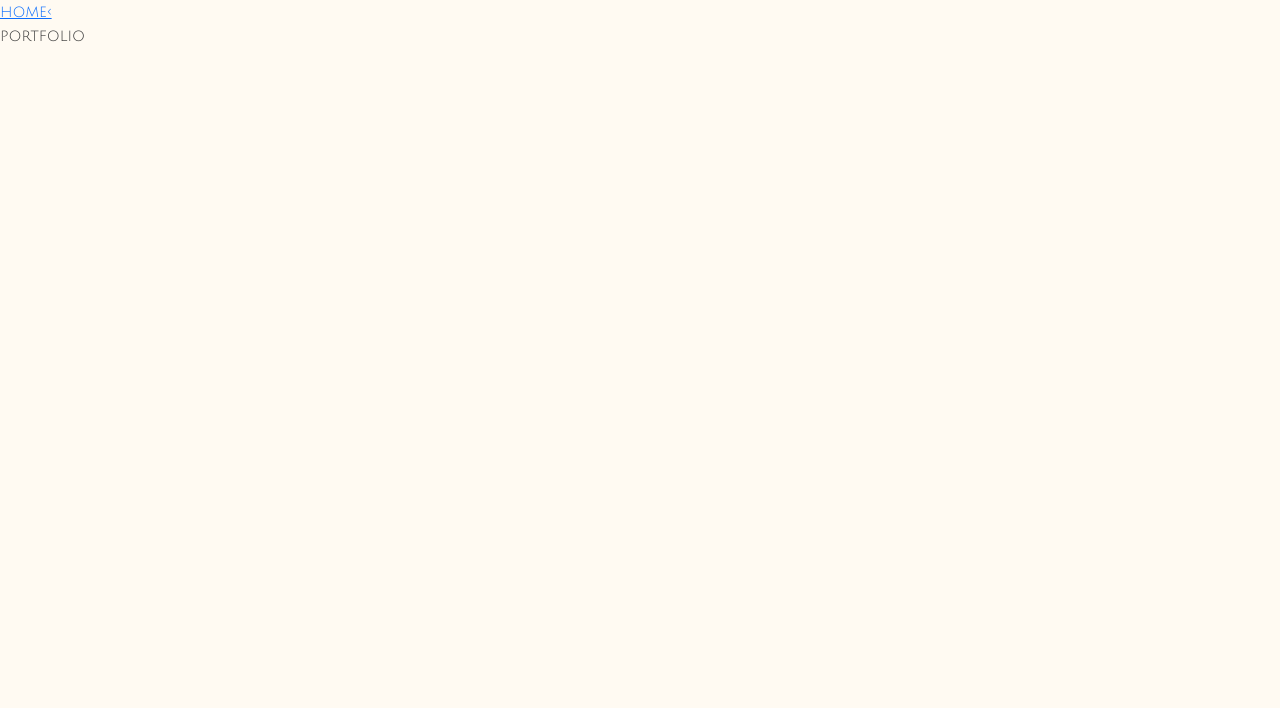
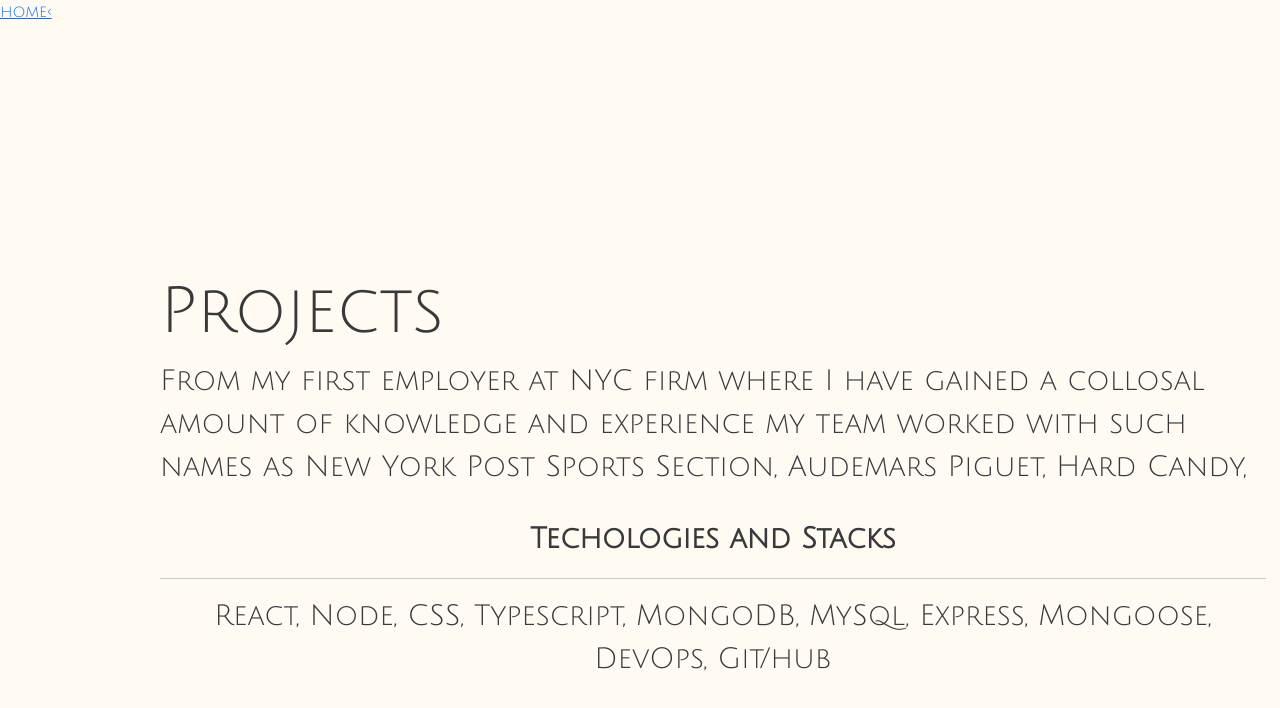
Before and after one commit to prkarpi/portfolio, a React (Create React App) app: page /projects in a window 1280 px wide. Shown: the top 708 px of the page. Built offline with nearby package versions, Linux system fonts and the light colour scheme.

Commit message:
Updated pages/UI

```diff
--- a/src/pages/index.js
+++ b/src/pages/index.js
@@ -1,5 +1,3 @@
-import { useEffect, useState } from "react";
-
 import { Link } from 'react-router-dom';
 
 
@@ -13,7 +11,7 @@ function App() {
             </div>
             <div className="projects-div">About Projects Contact</div> */}
 
-        <div class="box">
+        <div class="box fade-in">
             <div className="cell-spacer"></div>
             <div className="first-last-name-div">Sergey Vassiliev</div>
             <div className="fullstack-div">Fullstack Developer</div>
--- a/src/pages/pageAbout.js
+++ b/src/pages/pageAbout.js
@@ -1,5 +1,3 @@
-import { useEffect, useState } from "react";
-
 import { Link } from 'react-router-dom';
 
 
@@ -7,13 +5,16 @@ function App() {
   return (
     <div>
         <div><Link to='/'>home&#8249;</Link></div>
-        <div class="box-about-page">
+        <div class="box-about-page fade-in">
             <div className="about-page-header">About</div>
 
             <div className="about-page-paragraph">
             Hello! Shalom! Hola! Ciao! Привіт! Konnichiwa! Привет! Assalamu alaikum! Nǐ hǎo! Shikamoo!
-            <br/>I am Serge. I am a Fullstack Developer residing in Denver, Colorado. I am passionate about developing software for the web, traveling, writing music, automechanics, photography and culture. Beginning in my teenage years I grew fond of computers and after reading thick books I found my first job creating websites writing HTML, CSS and PHP. Today I am still passionate developing software for the web using modern techologies. I enjoy seeing my creativity come to life wether it is music, photography or developing software.
+            <br/><br/>I am Serge. I am a Fullstack Developer residing in Denver, Colorado. I am passionate about developing software for the web, traveling, writing music, automotive techologies, photography and culture. Beginning in my teenage years I grew fond of computers and after reading a few thick books I found my first job creating websites writing HTML, CSS and PHP. Today I am still passionate about developing software for the web using modern techologies. I enjoy seeing my creativity come to life wether it is music, photography or developing software.
+            <div className="about-page-paragraph-techologies"><b>Techologies and Stacks</b><hr/>
+            <p>React, Node, CSS, Typescript, MongoDB, MySql, Express, Mongoose, DevOps, Git/hub</p></div>
             </div>
+
       </div>
     </div>
   );
--- a/src/pages/pageContact.js
+++ b/src/pages/pageContact.js
@@ -1,5 +1,3 @@
-import { useEffect, useState } from "react";
-
 import { Link } from 'react-router-dom';
 
 
--- a/src/pages/pagePortfolio.js
+++ b/src/pages/pagePortfolio.js
@@ -1,5 +1,3 @@
-import { useEffect, useState } from "react";
-
 import { Link } from 'react-router-dom';
 
 
@@ -7,13 +5,16 @@ function App() {
   return (
     <div>
         <div><Link to='/'>home&#8249;</Link></div>
-            {/* <div className="names-col">
-                <div className="first-last-name-div">Serge Vassiliev</div>
-                <div className="fullstack-div">Fullstack Developer</div>
+        <div class="box-about-page fade-in">
+            <div className="about-page-header">Projects</div>
+
+            <div className="about-page-paragraph">
+            From my first employer at NYC firm where I have gained a collosal amount of knowledge and experience my team worked with such names as New York Post Sports Section, Audemars Piguet, Hard Candy,
+            <div className="about-page-paragraph-techologies"><b>Techologies and Stacks</b><hr/>
+            <p>React, Node, CSS, Typescript, MongoDB, MySql, Express, Mongoose, DevOps, Git/hub</p></div>
             </div>
-            <div className="projects-div">About Projects Contact</div> */}
 
-       portfolio
+      </div>
     </div>
   );
 }
--- a/src/styles/styles.css
+++ b/src/styles/styles.css
@@ -9,8 +9,22 @@ body {
     background-color: #fffaf2;
     font-family: 'JuliusSansOne-Regular', sans-serif;
     color: #393939;
+}
 
-}
+.fade-in {
+    opacity: 0;
+    animation: fadeIn 1.5s forwards;
+  }
+
+  @keyframes fadeIn {
+    from {
+      opacity: 0;
+    }
+    to {
+      opacity: 1;
+    }
+  }
+
 .project-link,
 .project.link:active,
 .project-link:visited {
@@ -177,7 +191,7 @@ body {
   }
 
   .about-page-paragraph {
-    font-size: 2em;
+    font-size: 1.8em;
     width: fit-content;
     padding-right: .5em;
     font-weight: 100;
@@ -190,10 +204,16 @@ body {
   @media (max-width: 430px) {
     .about-page-paragraph {
       font-size: 1.2em;
-      background-color: red;
     }
   }
 
   .about-page-header {
     font-size: 4em;
   }
+
+  .about-page-paragraph-techologies {
+    font-weight: bolder;
+    padding-top: 1em;
+    padding-bottom: 2em;
+    text-align: center;
+  }
```
